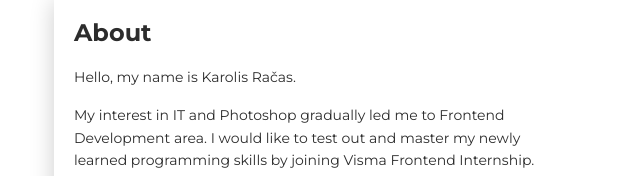
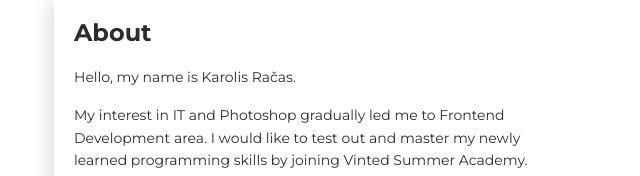
Before and after one commit to karolisracas/karolisracas.github.io, a plain HTML site: page index.html in a window 1280 px wide. Shown: the part 624-800 px from the top of the page, 31-671 px from the left. Drawn offline with Linux system fonts and the light colour scheme.

Commit message:
fixed typo

```diff
--- a/index.html
+++ b/index.html
@@ -101,7 +101,7 @@
                   <div class="h4 mt-0 title">About</div>
                   <p>Hello, my name is Karolis Račas.</p>
                   <p>My interest in IT and Photoshop gradually led me to Frontend Development area. I would like to test out
-                    and master my newly learned programming skills by joining Visma Frontend Internship. </p>
+                    and master my newly learned programming skills by joining Vinted Summer Academy. </p>
                 </div>
               </div>
               <div class="col-lg-6 col-md-12">
```
